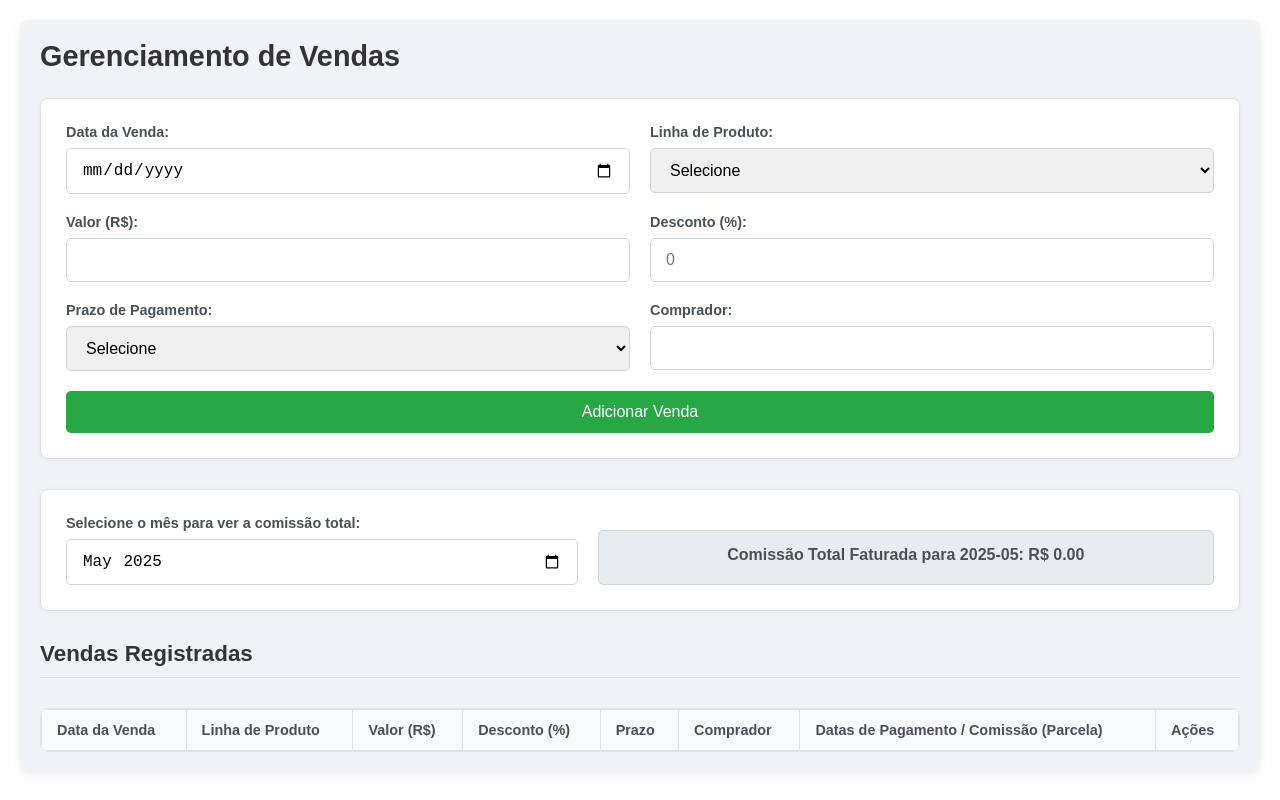
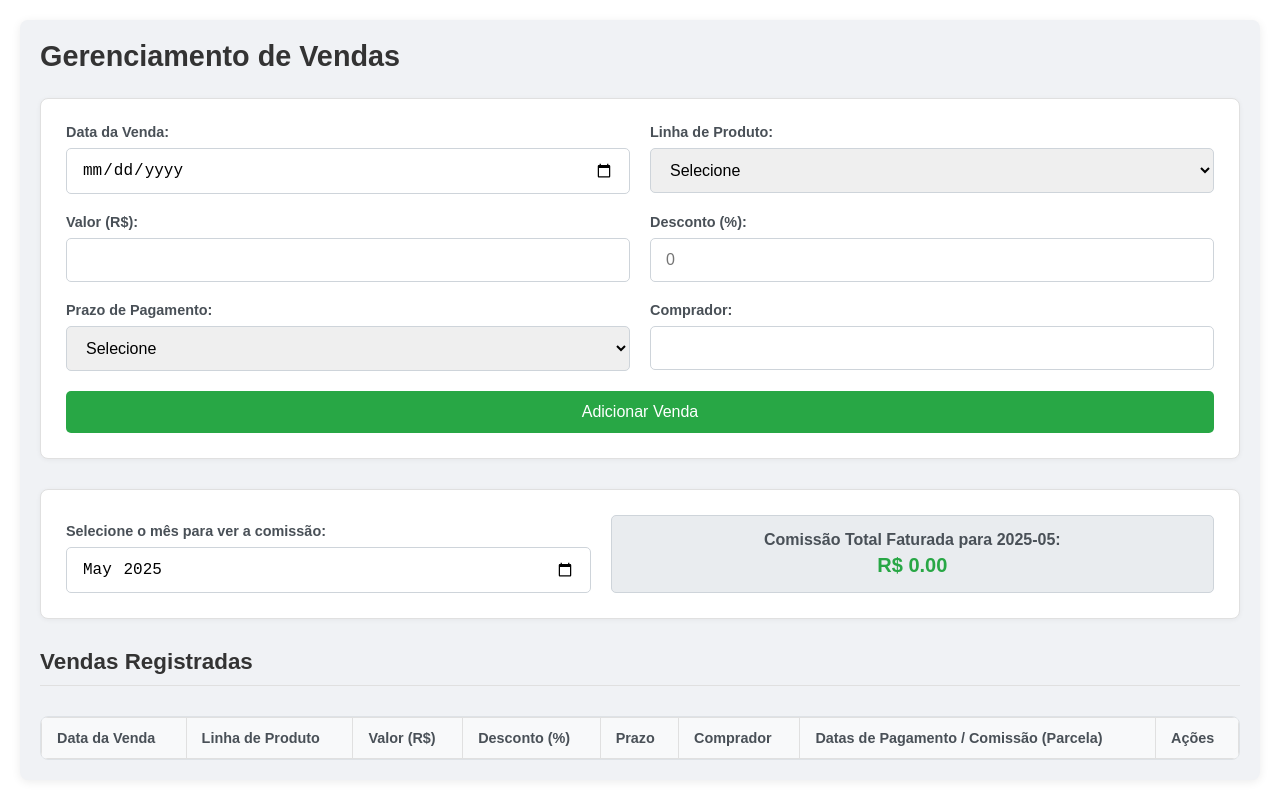
Before and after one commit to Chewb17/teste, a React (Create React App) app: page /sales in a window 1280 px wide. Built offline with nearby package versions, Linux system fonts and the light colour scheme.

Commit message:
Update Sales.js

```diff
--- a/src/pages/Sales.js
+++ b/src/pages/Sales.js
@@ -1,6 +1,23 @@
 import React, { useEffect, useState, useCallback } from 'react';
 import axios from 'axios';
 import './Sales.css'; // Adicione um arquivo CSS para estilos personalizados
+import { Pie } from 'react-chartjs-2';
+import {
+  Chart as ChartJS,
+  ArcElement,
+  Tooltip,
+  Legend,
+  CategoryScale, // Necessário se estiver usando Chart.js v3+ com escalas, embora não diretamente para Pie
+  LinearScale    // Mesmo que acima
+} from 'chart.js';
+
+ChartJS.register(
+  ArcElement,
+  Tooltip,
+  Legend,
+  CategoryScale,
+  LinearScale
+);
 
 const API_BASE_URL = process.env.REACT_APP_API_BASE_URL;
 
@@ -54,6 +71,7 @@ function Sales() {
     return `${now.getFullYear()}-${String(now.getMonth() + 1).padStart(2, '0')}`;
   });
   const [totalCommissions, setTotalCommissions] = useState(0);
+  const [commissionChartData, setCommissionChartData] = useState(null);
 
   const fetchSales = useCallback(async () => {
     const token = localStorage.getItem('token');
@@ -275,34 +293,66 @@ function Sales() {
     fetchSales();
   }, [fetchSales]);
 
-  // useEffect para calcular a comissão total do mês selecionado APENAS de itens faturados
   useEffect(() => {
-    const [year, month] = selectedMonth.split('-').map(Number);
-    let currentTotalCommissions = 0;
+    const [selectedYear, selectedMonthNum] = selectedMonth.split('-').map(Number);
+    let currentMonthCommission = 0;
+    let futureMonthsCommission = 0;
+
     sales.forEach(sale => {
       if (Array.isArray(sale.payment_dates)) {
         sale.payment_dates.forEach(pd => {
-          // Verifica se pd.paymentDate é uma string válida antes de tentar split
-          if (pd.billed && typeof pd.paymentDate === 'string') { // <<<<<<< ALTERAÇÃO AQUI: Adicionado pd.billed
+          if (typeof pd.paymentDate === 'string' && pd.commission) {
             const paymentDateParts = pd.paymentDate.split('/');
             if (paymentDateParts.length === 3) {
-              // const paymentDay = parseInt(paymentDateParts[0], 10); // Não usado no filtro de mês
+              const paymentDay = parseInt(paymentDateParts[0], 10);
               const paymentMonth = parseInt(paymentDateParts[1], 10);
-              // O ano pode vir como 'YY' ou 'YYYY' dependendo da formatação, normalizar para número
               let paymentYear = parseInt(paymentDateParts[2], 10);
-              if (paymentYear < 100) { // Assume que '24' é 2024, '99' é 1999
-                paymentYear += (paymentYear > 50 ? 1900 : 2000); // Ajuste simples para ano com 2 dígitos
+              if (paymentYear < 100) {
+                paymentYear += (paymentYear > 50 ? 1900 : 2000);
               }
 
-              if (paymentYear === year && paymentMonth === month) {
-                currentTotalCommissions += parseFloat(pd.commission) || 0;
+              const commissionValue = parseFloat(pd.commission) || 0;
+
+              // Calcula comissão faturada do mês selecionado
+              if (pd.billed && paymentYear === selectedYear && paymentMonth === selectedMonthNum) {
+                currentMonthCommission += commissionValue;
+              }
+
+              // Calcula comissão de meses futuros (após o mês selecionado)
+              // Considera todas as parcelas (faturadas ou não)
+              if (paymentYear > selectedYear || (paymentYear === selectedYear && paymentMonth > selectedMonthNum)) {
+                futureMonthsCommission += commissionValue;
               }
             }
           }
         });
       }
     });
-    setTotalCommissions(currentTotalCommissions);
+    setTotalCommissions(currentMonthCommission);
+
+    // Prepara dados para o gráfico de pizza
+    if (currentMonthCommission > 0 || futureMonthsCommission > 0) {
+      setCommissionChartData({
+        labels: ['Comissão Faturada do Mês', 'Comissão de Meses Futuros (A Receber)'],
+        datasets: [
+          {
+            label: 'Distribuição de Comissões',
+            data: [currentMonthCommission, futureMonthsCommission],
+            backgroundColor: [
+              'rgba(75, 192, 192, 0.7)', // Verde/Azul para comissão do mês
+              'rgba(255, 159, 64, 0.7)', // Laranja para comissão futura
+            ],
+            borderColor: [
+              'rgba(75, 192, 192, 1)',
+              'rgba(255, 159, 64, 1)',
+            ],
+            borderWidth: 1,
+          },
+        ],
+      });
+    } else {
+      setCommissionChartData(null); // Reseta o gráfico se não houver dados
+    }
   }, [sales, selectedMonth]);
 
   return (
@@ -395,7 +445,7 @@ function Sales() {
 
       <div className="filter-commission-container">
         <div className="form-group">
-          <label>Selecione o mês para ver a comissão total:</label>
+          <label>Selecione o mês para ver a comissão:</label>
           <input
             type="month"
             value={selectedMonth}
@@ -403,9 +453,20 @@ function Sales() {
           />
         </div>
         <div className="total-commission">
-          <strong>Comissão Total Faturada para {selectedMonth}: R$ {totalCommissions.toFixed(2)}</strong>
+          <strong>Comissão Total Faturada para {selectedMonth}:</strong>
+          <span>R$ {totalCommissions.toFixed(2)}</span>
         </div>
       </div>
+
+      {/* Seção do Gráfico */}
+      {commissionChartData && (
+        <div className="commission-chart-container">
+          <h3>Distribuição de Comissões</h3>
+          <div className="chart-wrapper">
+            <Pie data={commissionChartData} />
+          </div>
+        </div>
+      )}
 
       <h3>Vendas Registradas</h3>
       <div className="sales-table-container">
@@ -435,8 +496,10 @@ function Sales() {
                   <ul>
                     {Array.isArray(sale.payment_dates) && sale.payment_dates.map((pd, index) => (
                       <li key={index} className={pd.billed ? 'billed' : ''}>
-                        {formatDate(pd.paymentDate)} - R$ {parseFloat(pd.value).toFixed(2)}
-                        (Comissão: R$ {parseFloat(pd.commission).toFixed(2)})
+                        <span> {/* Envolver o texto */}
+                          {formatDate(pd.paymentDate)} - R$ {parseFloat(pd.value).toFixed(2)}
+                          (Comissão: R$ {parseFloat(pd.commission).toFixed(2)})
+                        </span>
                         <button onClick={() => toggleBilled(sale.id, index)} className={`toggle-billed-button ${pd.billed ? 'billed-active' : ''}`}>
                           {pd.billed ? 'Desfaturar' : 'Faturar'}
                         </button>
```
